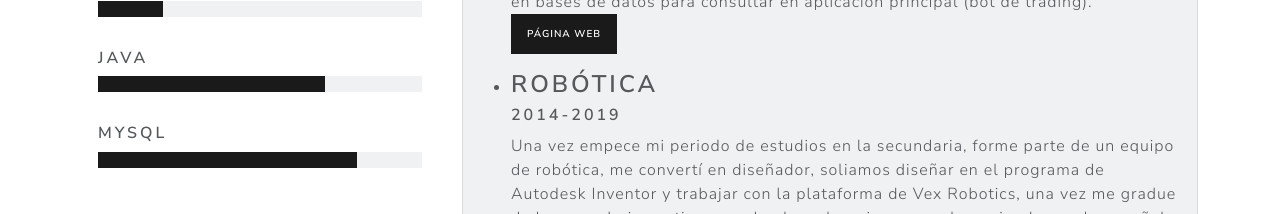
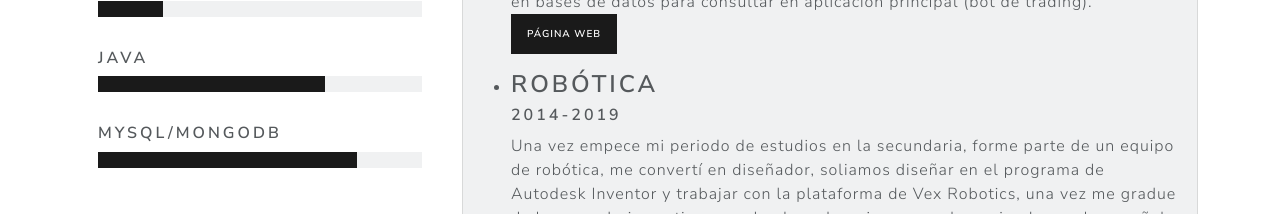
Before and after one commit to rodrigo-espino/portafolio, a Next.js app: page / in a window 1280 px wide. Shown: the part 880-1094 px from the top of the page. Built offline with nearby package versions, Linux system fonts and the light colour scheme.

Commit message:
Mail, skills changed

```diff
--- a/components/Layout.js
+++ b/components/Layout.js
@@ -14,7 +14,7 @@ const Layout = ({ children }) => (
 		<a href="https://github.com/rodrigo-espino" className="icon icon-github" target="_blank"></a>
 		<a href="https://twitter.com/rodrigo_se_mx" className="icon icon-twitter" target="_blank"></a>
 		<a href="https://www.linkedin.com/in/rodrigo-se-mx" className="icon icon-linkedin" target="_blank"></a>
-		<a href="mailto:rodrigosantacruz42@gmail.com" className="icon icon-mail" target="_blank"></a>
+		<a href="mailto:rodrigo_se_con@outlook.com" className="icon icon-mail" target="_blank"></a>
 		<a href="https://t.me/rodrigo_espino" className="icon icon-telegram" target="_blank"></a>
 	</div>
     <main className="container py-4">
--- a/profile.js
+++ b/profile.js
@@ -1,7 +1,7 @@
 export const skills = [
   {
     skill: "C/C++",
-    percentage: 48,
+    percentage: 25,
   },
   {
     skill: "Python",
@@ -20,9 +20,10 @@ export const skills = [
     percentage: 70,
   },
   {
-    skill: "MYSQL",
+    skill: "MYSQL/MongoDB",
     percentage: 80,
   },
+
 
 ];
 export const experiences = [
```
